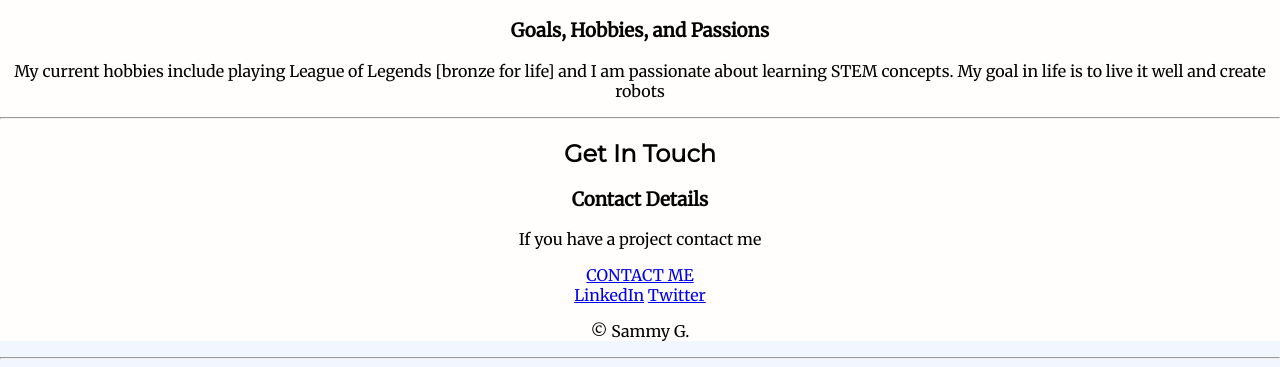
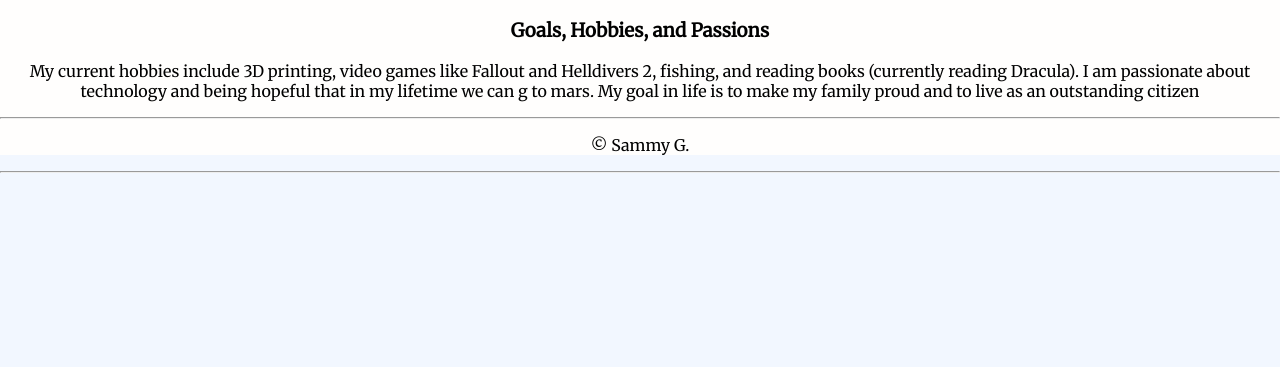
Before and after one commit to HydratedEmu/cv, a plain HTML site: page index.html in a window 1280 px wide. Shown: the part 1489-1856 px from the top of the page. After the commit the page ends 1670 px from the top, so only its background shows below. Drawn offline with Linux system fonts and the light colour scheme.

Commit message:
Update index.html

```diff
--- a/index.html
+++ b/index.html
@@ -17,7 +17,7 @@
           <img class="top-cloud" src="images/cloud.png" alt="cloud-img">
           <h1>I am Sammy</h1>
 
-          <p>a <span class="dev">Dev</span>eloper</p>
+          <p>a <span class="dev">IT</span>Specialist</p>
           <img class="bottom-cloud" src="images/cloud.png" alt="cloud-img">
           <img src="images/mountain.png" alt="mountain-img">
     </div>
@@ -26,7 +26,7 @@
   <div class="profile">
     <img src="images/software-engineer.png" alt="sofware-engineer" height="200px">
     <h2>Hello.</h2>
-    <p>I am a Nerd with years of experience as an IT, Software, CAN bus developer.</p>
+    <p>I am a humble nerd with over 6 years of experience as an IT Specialist / Software Developer.</p>
   </div>
   <hr>
   <div class="skills">
@@ -43,23 +43,13 @@
 	  <img src="images/league.gif" alt="coding" height="200px" width="350px">
 	  <img src="images/protoboard.gif" alt="coding" height="200px">
       <h3>Goals, Hobbies, and Passions</h3>
-      <p>My current hobbies include playing League of Legends [bronze for life] and I am passionate about learning STEM concepts.
-		My goal in life is to live it well and create robots</p>
+      <p>My current hobbies include 3D printing, video games like Fallout and Helldivers 2, fishing, and reading books (currently reading Dracula).
+		I am passionate about technology and being hopeful that in my lifetime we can g to mars. My goal in life is to make my family proud
+	        and to live as an outstanding citizen</p>
     </div>
   </div>
   <hr>
-  <div class="contact-me">
-    <h2>Get In Touch</h2>
-    <h3>Contact Details</h3>
-    <p>If you have a project contact me</p>
-    <a class="btn" href="mailto:name@email.com">CONTACT ME</a>
-  </div>
-</div>
 
-
-<div class="botContainer">
-  <a class="footer-link" href="https://www.linkedin.com/">LinkedIn</a>
-  <a class="footer-link" href="https://twitter.com/">Twitter</a>
 
   <p>© Sammy G.</p>
 </div>
```
